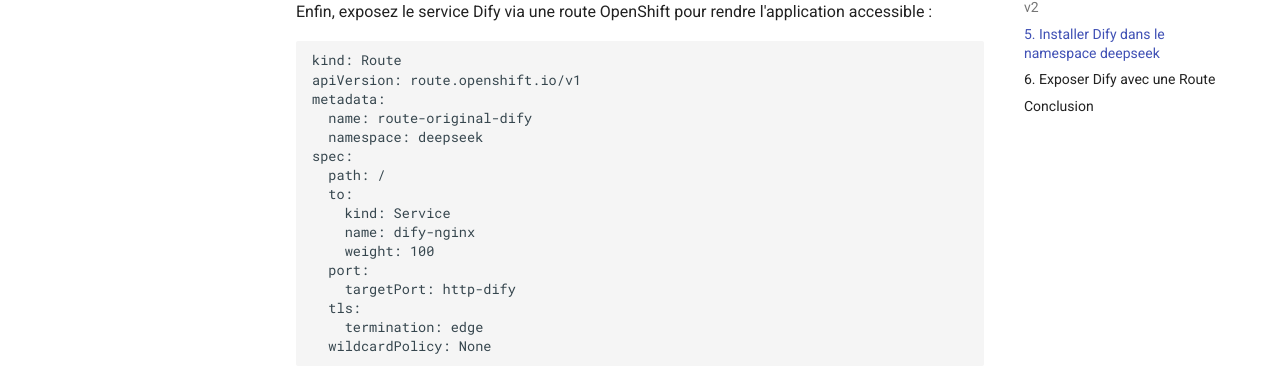
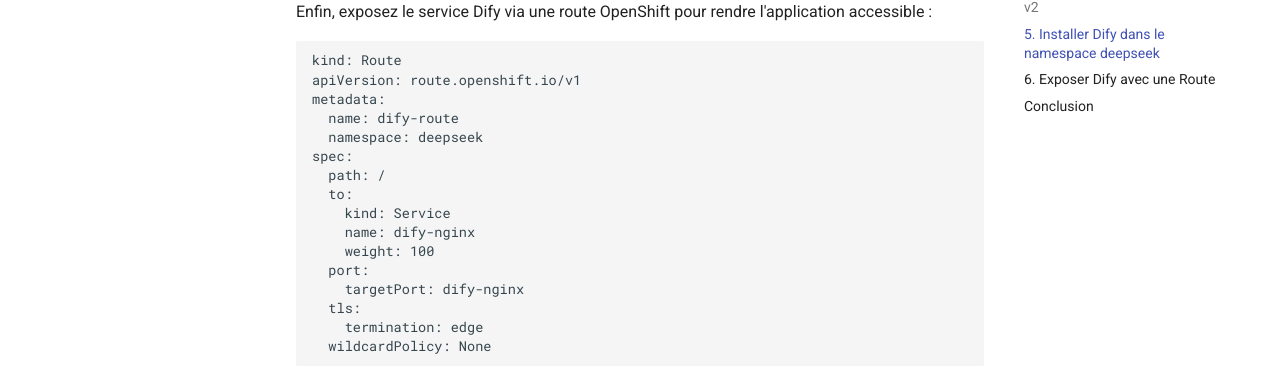
Before and after one commit to neutron-IT-organization/deepseek-openshift, an MkDocs documentation site: the page built from content/index.md, in a window 1280 px wide and 900 px high, scrolled down 1818 px. Shown: the part 209-595 px from the top of the window. Built offline with MkDocs 1.6.1 and Material for MkDocs 9.7.7, drawn with Linux system fonts in a browser that asks for light colours; comment, search, counter and statistics services are not loaded.

Commit message:
remove unused things

```diff
--- a/content/index.md
+++ b/content/index.md
@@ -94,7 +94,7 @@
 kind: Route
 apiVersion: route.openshift.io/v1
 metadata:
-  name: route-original-dify
+  name: dify-route
   namespace: deepseek
 spec:
   path: /
@@ -103,7 +103,7 @@
     name: dify-nginx
     weight: 100
   port:
-    targetPort: http-dify
+    targetPort: dify-nginx
   tls:
     termination: edge
   wildcardPolicy: None
```
Also changed, not shown: 3 other files.
